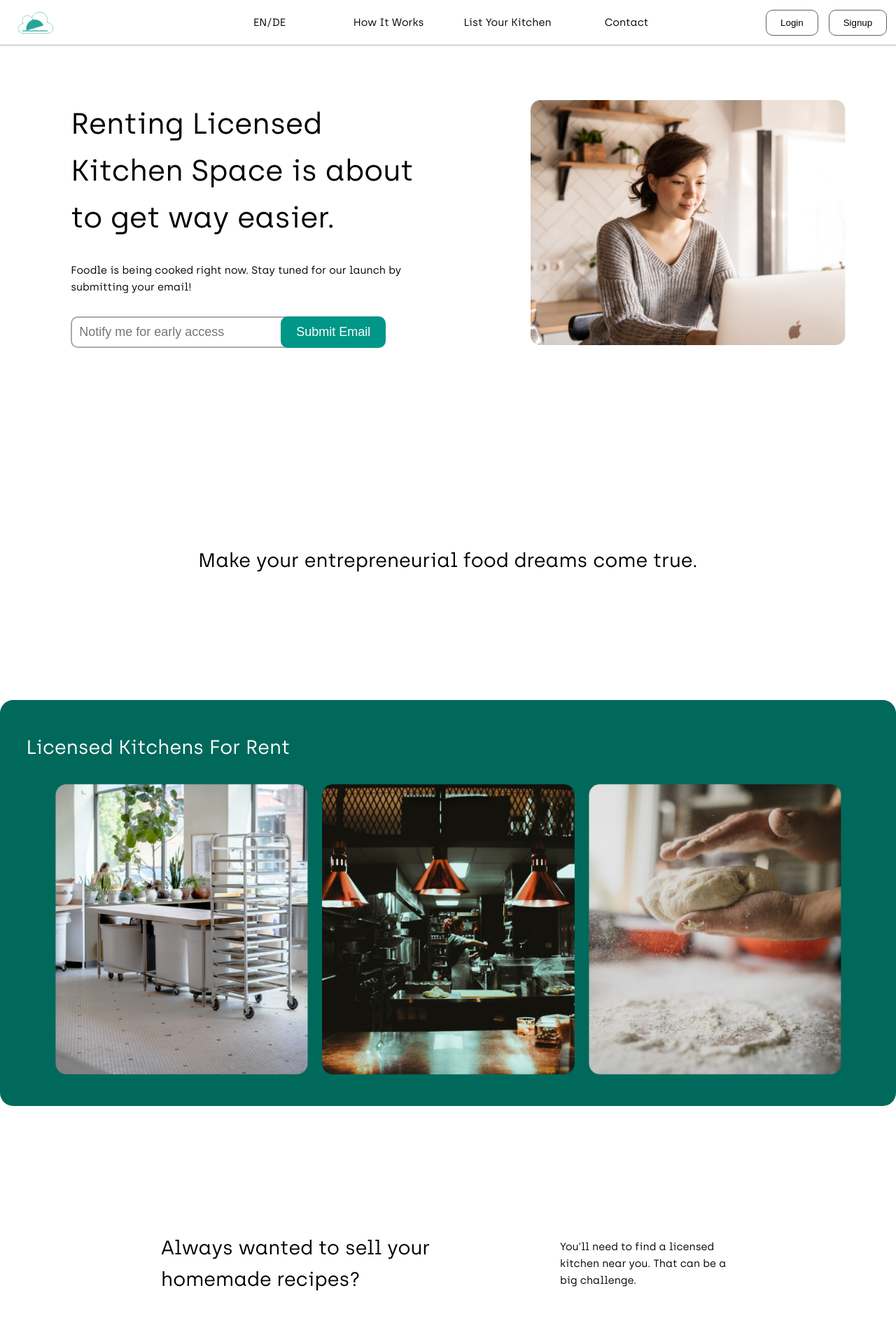
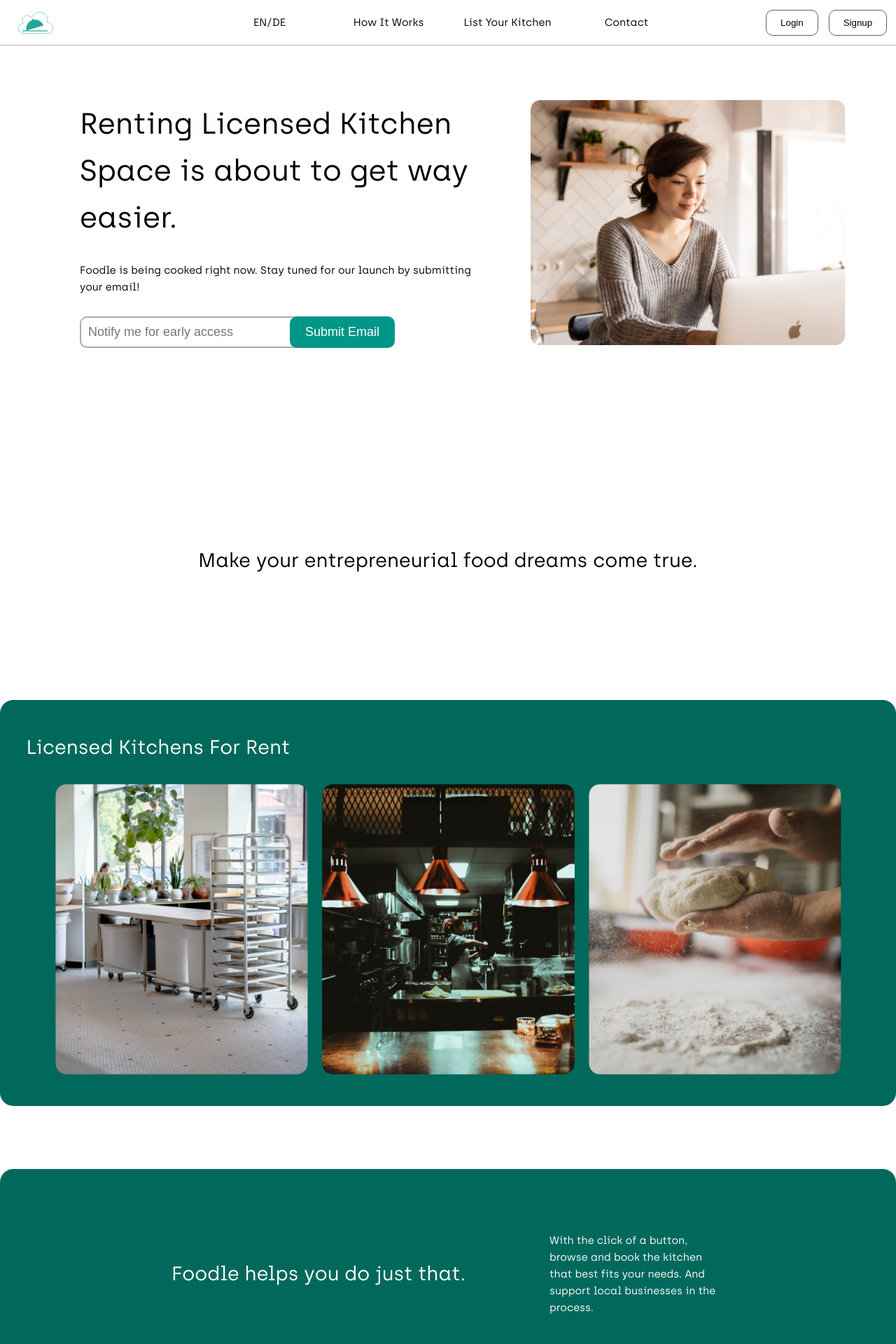
Before and after one commit to FoodleBerlin/foodle, a Next.js app: page / in a window 1280 px wide. Shown: the top 1920 px of the page at 70% size. Built offline with nearby package versions, Linux system fonts and the light colour scheme; a small style sheet from the web is missing.

Commit message:
fix: fix home page

```diff
--- a/components/Layout/LandingInfo.tsx
+++ b/components/Layout/LandingInfo.tsx
@@ -9,17 +9,16 @@ interface LandingInfoProps {
   leftText: string;
   rightText: string;
   containerStyle: string;
-  containerStyleInside: string;
 }
 
 const LandingInfo = (props: LandingInfoProps) => {
   return (
     <div className={styles[props.containerStyle]}>
-      <div className={styles[props.containerStyleInside]}>
-        <div className={styles["landing-div"] + " header-secondary"}>
+      <div className={styles["landing-info__wrapper"]}>
+        <div className={styles["landing-info__left"] + " header-secondary"}>
           {props.leftText}
         </div>
-        <div className={styles["landing-div--small"] + " body-text"}>
+        <div className={styles["landing-info__right"] + " body-text"}>
           {props.rightText}
         </div>
       </div>
--- a/pages/index.tsx
+++ b/pages/index.tsx
@@ -28,13 +28,14 @@ const Home: NextPage = () => {
       <Navbar />
       <div className={styles["hero"]}>
         <div className={styles["hero__left"]}>
+          <div className={styles["hero__left--inner"]}>
             <h1 className={"header-primary"}>
               Renting Licensed Kitchen Space is about to get way easier.
             </h1>
-          <h2 className={"body-text"}>
+            <h1 className={"body-text"}>
               Foodle is being cooked right now. Stay tuned for our launch by
               submitting your email!
-          </h2>
+            </h1>
             <div>
               <input
                 className={styles["hero__left--email"] + " standard-form"}
@@ -42,9 +43,13 @@ const Home: NextPage = () => {
                 placeholder="Notify me for early access"
                 onChange={(val) => setEmail(val.target.value)}
               ></input>
-            <button onClick={() => console.log(email)} className="primary-btn">
+              <button
+                onClick={() => console.log(email)}
+                className="primary-btn"
+              >
                 Submit Email
               </button>
+            </div>
           </div>
         </div>
         <div className={styles["hero__right"]}>
@@ -83,15 +88,13 @@ const Home: NextPage = () => {
         leftText="Always wanted to sell your homemade recipes? "
         rightText="You’ll need to find a licensed kitchen near you.
         That can be a big challenge."
-        containerStyle={"landing-info--white"}
-        containerStyleInside={"landing-info__wrapper"}
+        containerStyle={"landing-info__white"}
       />
       <LandingInfo
         leftText="Foodle helps you do just that."
         rightText="With the click of a button, browse and book the kitchen that best fits your needs.
         And support local businesses in the process."
         containerStyle={"landing-info--green"}
-        containerStyleInside={"landing-info__wrapper"}
       />
     </div>
   );
--- a/styles/pages/Home.module.scss
+++ b/styles/pages/Home.module.scss
@@ -14,9 +14,15 @@
   &__left {
     display: flex;
     flex: 1 1 60%;
-    flex-direction: column;
-    gap: 3rem;
-    padding: 0 10vw 0 4vw;
+    justify-content: center;
+    align-items: center;
+
+    &--inner {
+      display: flex;
+      max-width: 58rem;
+      gap: 3rem;
+      flex-direction: column;
+    }
 
     &--email {
       width: 25vw;
@@ -96,11 +102,10 @@
     align-items: center;
     gap: 12rem;
   }
-}
-
-.landing-div {
-  max-width: 450px;
-  &--small {
+  &__left {
+    max-width: 450px;
+  }
+  &__right {
     max-width: 250px;
   }
 }
```
Lines whose indentation alone changed are shown as unchanged.
